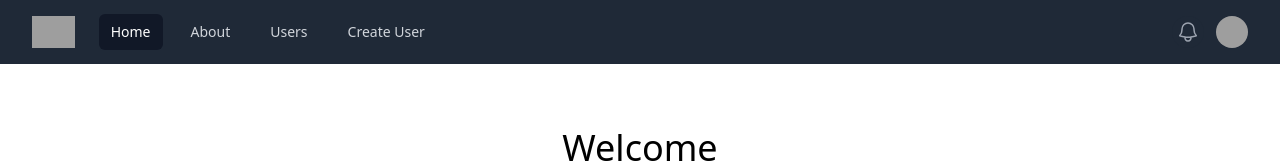
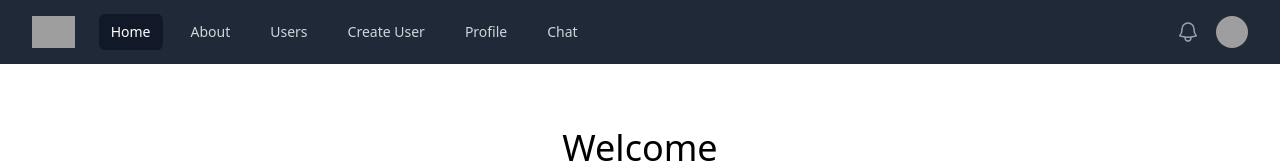
Before and after one commit to r11921a27/mid, a React (Vite) app in the folder frontend/: page / in a window 1280 px wide. Shown: the top 163 px of the page. Built offline with nearby package versions, Linux system fonts and the light colour scheme; grey boxes are pictures that could not be loaded.

Commit message:
[dev] intergrate

```diff
--- a/frontend/src/pages/index.jsx
+++ b/frontend/src/pages/index.jsx
@@ -8,6 +8,8 @@ const navigation = [
   { name: "About", href: "/about" },
   { name: "Users", href: "/users" },
   { name: "Create User", href: "/create-user" },
+  { name: "Profile", href: "/Profile" },
+  { name: "Chat", href: "/chat" },
 ];
 
 function classNames(...classes) {
```
Also changed, not shown: 1 other file (tests, documents, lock files or other folders).
